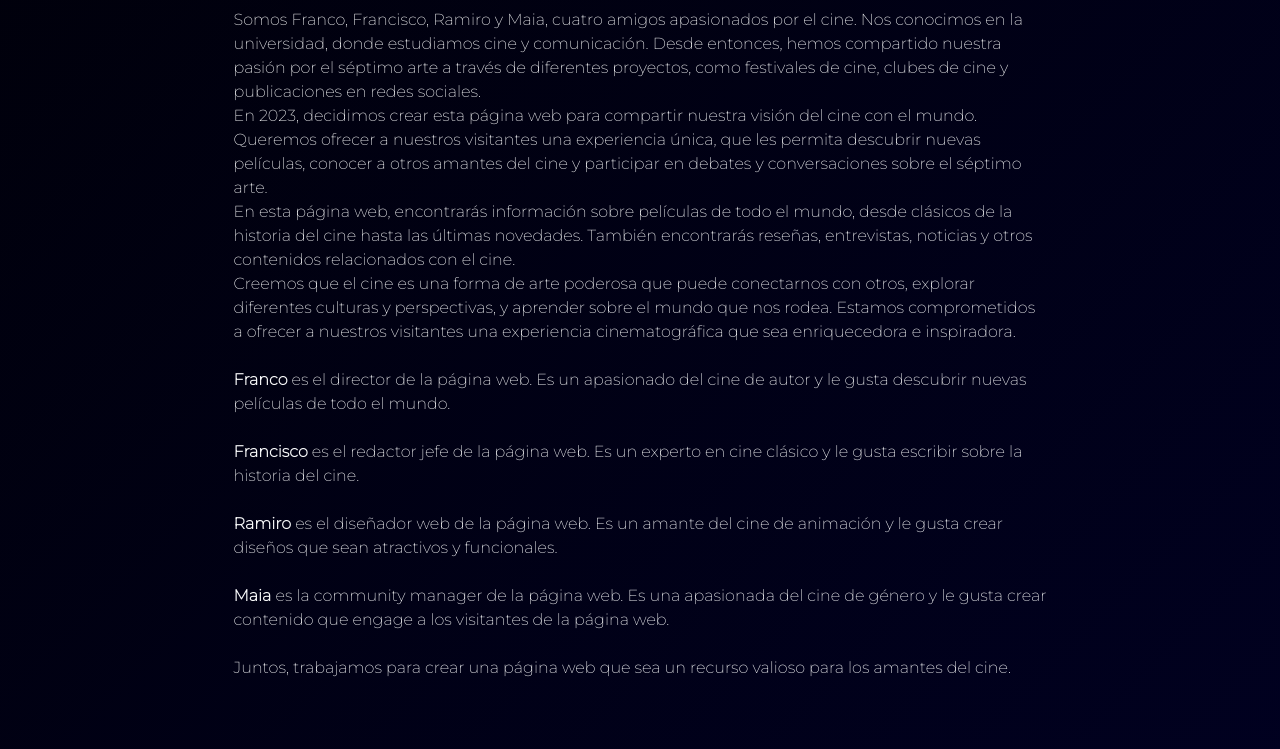
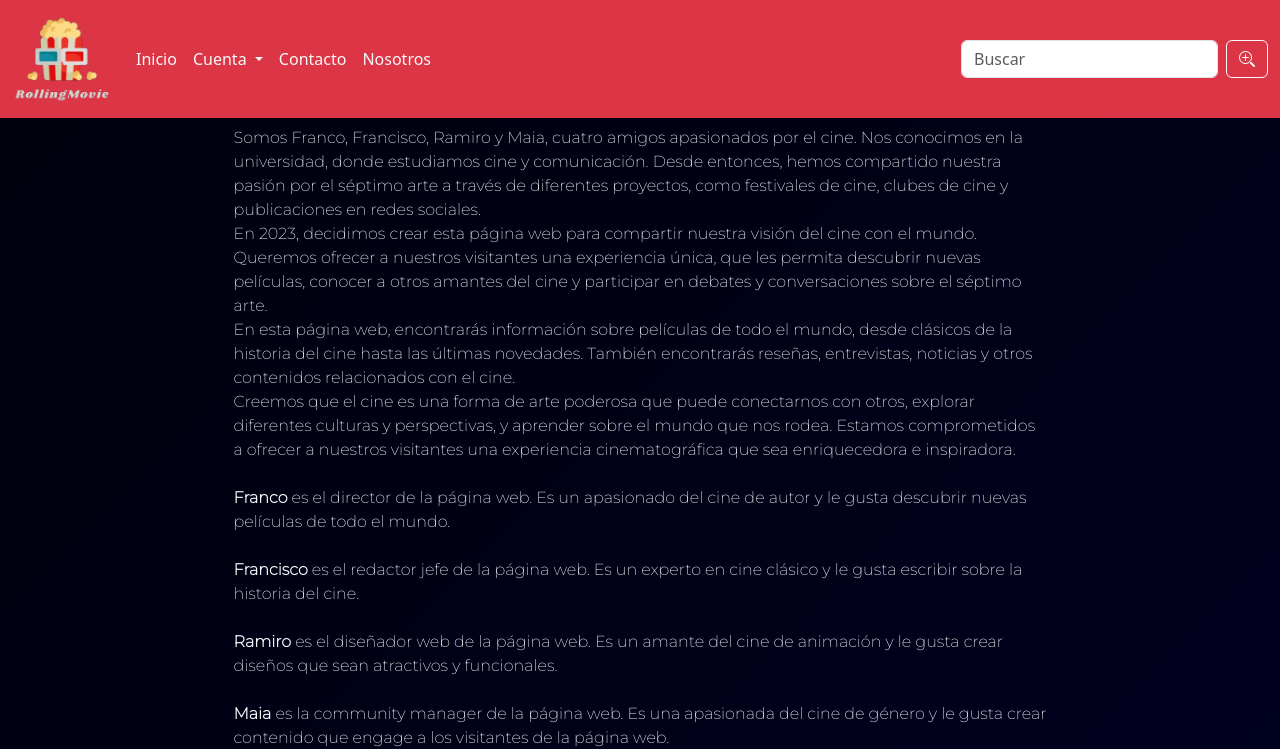
Before and after one commit to rampley12/findemodulo2, a plain HTML site: page pages/nosotros.html in a window 1280 px wide. Shown: the top 749 px of the page. Drawn offline with nearby package versions, Linux system fonts and the light colour scheme; a web font is replaced by a local one.

Commit message:
agregando el nav a nosotros

```diff
--- a/pages/nosotros.html
+++ b/pages/nosotros.html
@@ -23,7 +23,94 @@
     <title>Rolling Movies</title>
   </head>
   <body>
-    <header></header>
+    <header>
+      <nav class="navbar navbar-expand-lg bg-danger">
+        <div class="container-fluid">
+          <a
+            href="../index.html"
+            class="navbar-brand text-light d-flex justify-content-sm-center d-flex justify-content-lg-start d-flex justify-content-md-center"
+            ><img
+              src="../img/logo fondo transparente.png"
+              alt="logo"
+              width="100px"
+          /></a>
+          <button
+            class="navbar-toggler bg-light"
+            type="button"
+            data-bs-toggle="collapse"
+            data-bs-target="#navbarSupportedContent"
+            aria-controls="navbarSupportedContent"
+            aria-expanded="false"
+            aria-label="Toggle navigation"
+          >
+            <span class="navbar-toggler-icon"></span>
+          </button>
+          <div class="collapse navbar-collapse" id="navbarSupportedContent">
+            <ul class="navbar-nav me-auto mb-2 mb-lg-0">
+              <li class="nav-item">
+                <a
+                  class="nav-link active text-light"
+                  aria-current="page"
+                  href="../index.html"
+                  >Inicio</a
+                >
+              </li>
+              <section>
+                <li class="nav-item dropdown">
+                  <a
+                    class="nav-link dropdown-toggle text-light"
+                    href="./IniciarSesion.html"
+                    role="button"
+                    data-bs-toggle="dropdown"
+                    aria-expanded="false"
+                  >
+                    Cuenta
+                  </a>
+                  <ul class="dropdown-menu">
+                    <li>
+                      <a class="dropdown-item" href="./IniciarSesion.html"
+                        >Iniciar Sesion</a
+                      >
+                    </li>
+                    <li>
+                      <a class="dropdown-item" href="./Registro.html"
+                        >Crear Cuenta</a
+                      >
+                    </li>
+                  </ul>
+                </li>
+              </section>
+
+              <li class="nav-item">
+                <a class="nav-link text-light" href="./Contacto.html"
+                  >Contacto</a
+                >
+              </li>
+
+              <li class="nav-item">
+                <a
+                  class="nav-link text-light"
+                  href="./Nosotros.html"
+                  aria-disabled="true"
+                  >Nosotros</a
+                >
+              </li>
+            </ul>
+            <form class="d-flex" role="search">
+              <input
+                class="form-control me-2"
+                type="search"
+                placeholder="Buscar"
+                aria-label="Search"
+              />
+              <button class="btn btn-outline-light" type="submit">
+                <i class="bi bi-zoom-in"></i>
+              </button>
+            </form>
+          </div>
+        </div>
+      </nav>
+    </header>
     <main>
       <section class="container">
         <div class="container col-md-9 col-lg-9 py-2">
```
